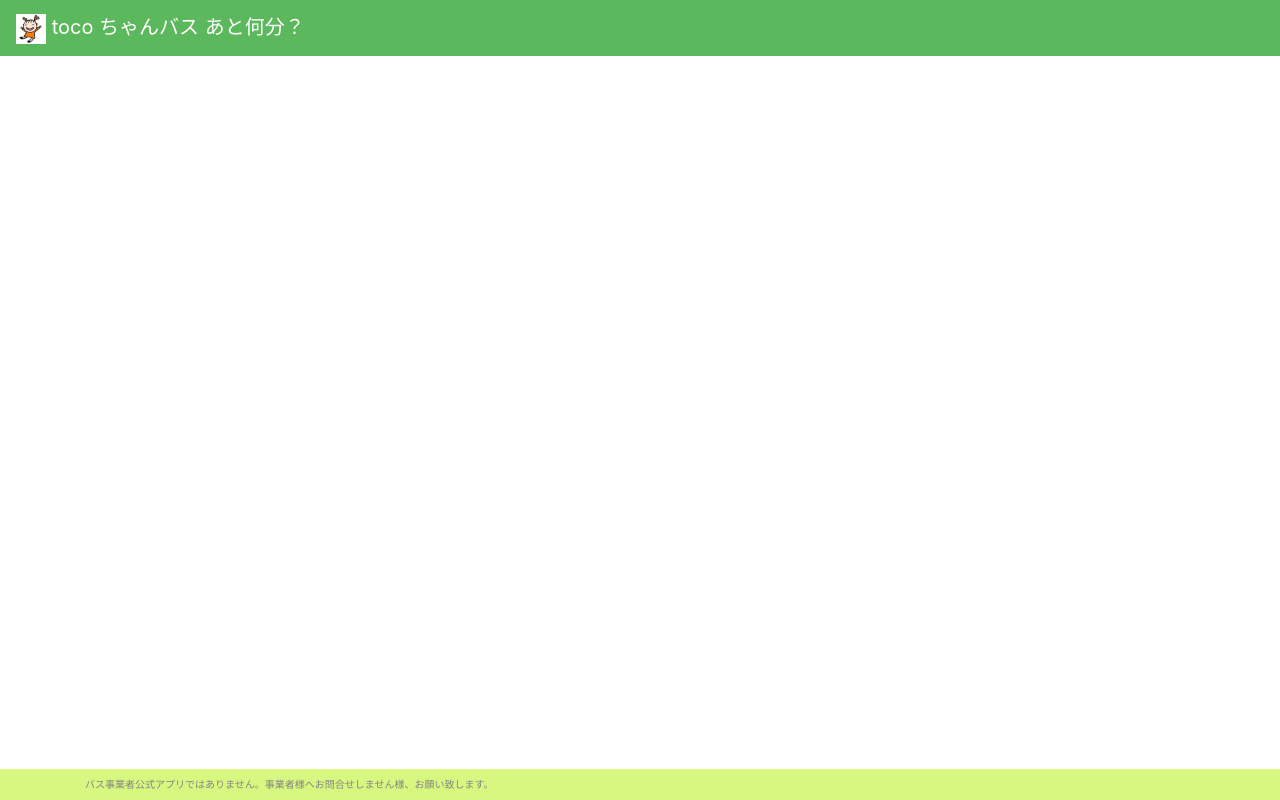
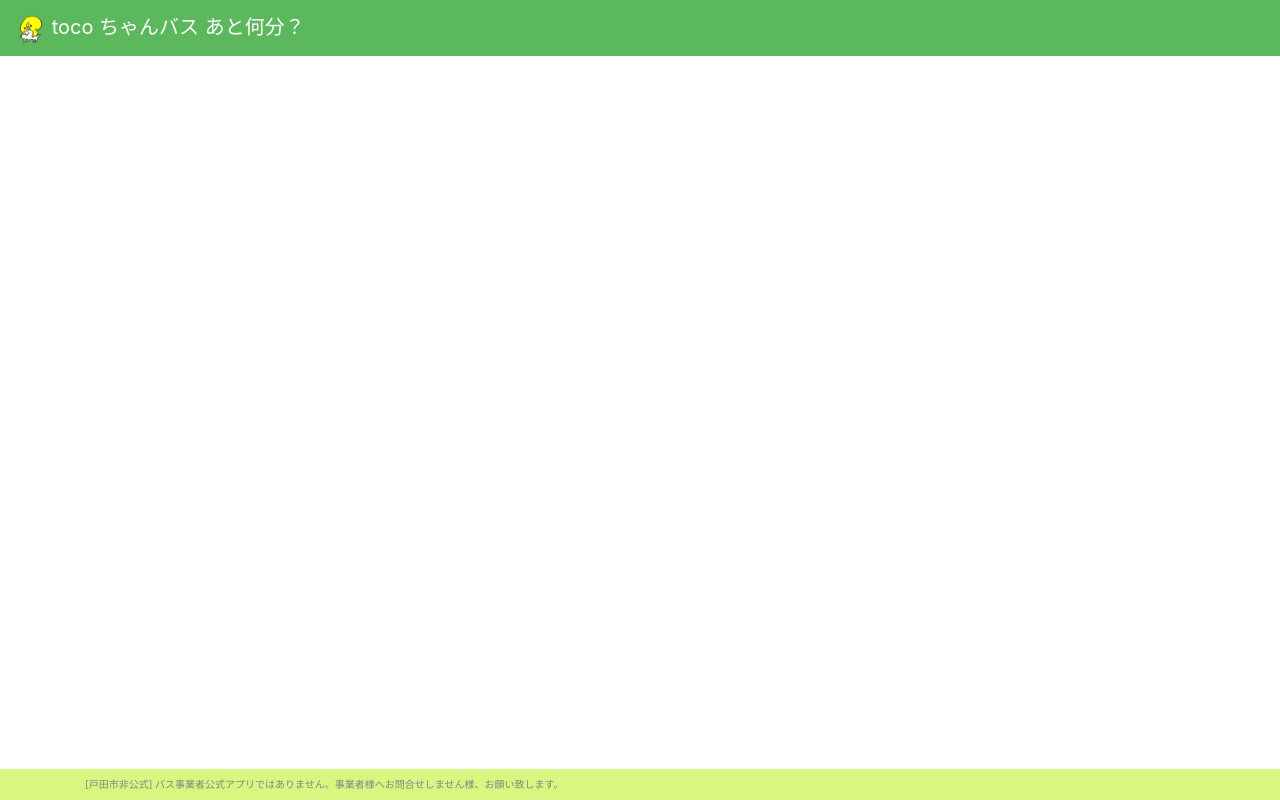
Before and after one commit to kenzo0107/toda-tocochan-bus-on-gcp, a Python web app: template flask/templates/layout.html in a window 1280 px wide. Run offline with Jinja, Linux system fonts and the light colour scheme; the template is opened without the code that fills it, so the values that code supplies are empty; some libraries are stand-ins or nearby versions.

Commit message:
[Update] ロゴ, favicon 修正
公式キャラクターは別途申請が必要な為、フリー素材を利用

```diff
--- a/flask/templates/layout.html
+++ b/flask/templates/layout.html
@@ -15,7 +15,7 @@
 
 <body>
   <nav class="navbar navbar-toggleable-md navbar-inverse fixed-top bg-success">
-    <a class="navbar-brand" href="/"><img src="/static/img/logo.jpg" height="30px" /> toco ちゃんバス あと何分？</a>
+    <a class="navbar-brand" href="/"><img src="/static/img/logo.png" height="30px"> toco ちゃんバス あと何分？</a>
   </nav>
 
   <div>&nbsp;</div>
@@ -30,7 +30,7 @@
 
   <nav class="navbar navbar-toggleable-md navbar-inverse fixed-bottom" role="navigation" style="background-color: #D8F781;">
     <div class="container">
-      <span style="font-size:10px;color:#848484;">バス事業者公式アプリではありません。事業者様へお問合せしません様、お願い致します。</span>
+      <span style="font-size:10px;color:#848484;">[戸田市非公式] バス事業者公式アプリではありません。事業者様へお問合せしません様、お願い致します。</span>
     </div>
   </nav>
 
```
Also changed, not shown: flask/static/img/favicon.ico, flask/static/img/logo.jpg (deleted), flask/static/img/logo.png (added).
